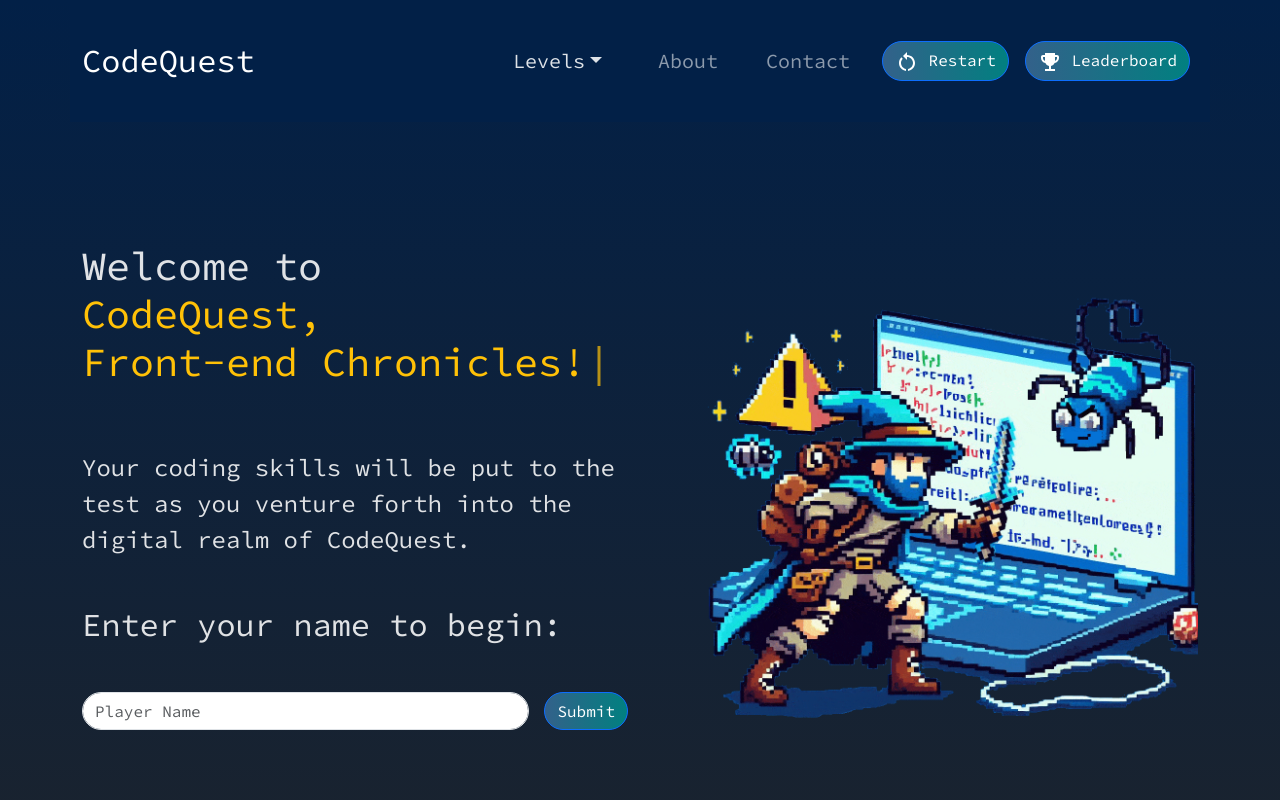
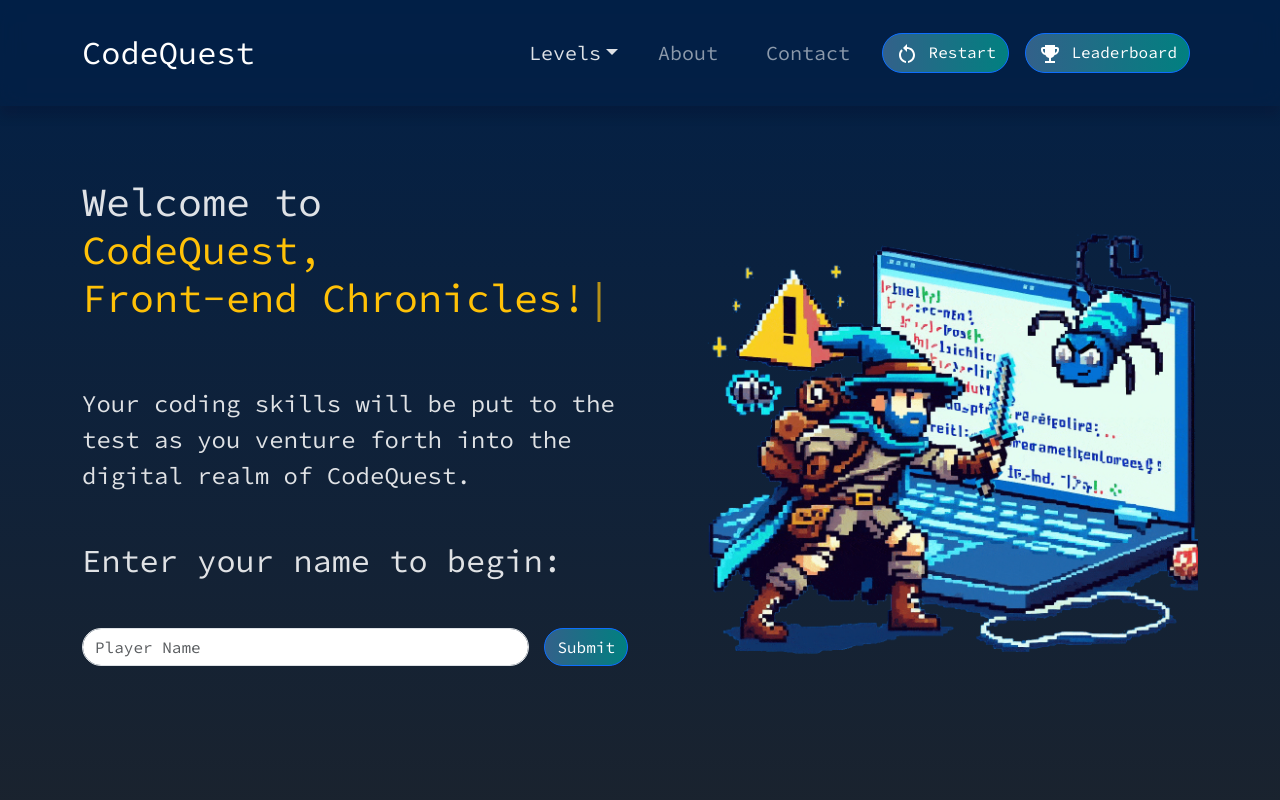
Before and after one commit to AoifeEdX/code-quest, a React (Vite) app: page / in a window 1280 px wide. Shown: the top 800 px of the page. Built offline with nearby package versions, Linux system fonts and the light colour scheme.

Commit message:
Added frosted effect to sticky nav

```diff
--- a/src/App.css
+++ b/src/App.css
@@ -109,3 +109,9 @@ button:focus-visible {
 .btn.gradient-bg-orange:hover {
   box-shadow: 3px 4px rgba(255, 255, 255, 0.6);
 }
+
+.header-container {
+	background-color: rgba(2, 32, 71, 0.6);
+	backdrop-filter: blur(10px);
+  box-shadow: 0px 10px 10px 0px rgba(9, 5, 29, 0.171);
+}
--- a/src/components/Header/Header.jsx
+++ b/src/components/Header/Header.jsx
@@ -14,12 +14,12 @@ const Header = () => {
 
 	return (
 		<>
-			<Container className="py-4 mb-5 sticky-top" style={{ backgroundColor: '#022047' }}>
-				<Navbar variant="dark" expand="lg">
-					<Navbar.Brand href="/" className="fs-2 me-auto">CodeQuest</Navbar.Brand>
+			<Navbar variant="dark" expand="lg" className="sticky-top header-container">
+				<div className="container">
+					<Navbar.Brand href="/" className="fs-2  my-3">CodeQuest</Navbar.Brand>
 					<Navbar.Toggle aria-controls="navbar-nav" />
-					<Navbar.Collapse id="navbar-nav" className="justify-content-end text-end fs-5">
-						<NavDropdown title="Levels" id="basic-nav-dropdown" className="me-5">
+					<Navbar.Collapse id="navbar-nav" className="justify-content-end text-end fs-5 my-3">
+						<NavDropdown title="Levels" id="basic-nav-dropdown" className="mx-3">
 							<NavDropdown.Item href="/level1welcome">Level 1</NavDropdown.Item>
 							<NavDropdown.Item href="/level2welcome">Level 2</NavDropdown.Item>
 							<NavDropdown.Item href="/level3welcome">Level 3</NavDropdown.Item>
@@ -27,7 +27,7 @@ const Header = () => {
 							<NavDropdown.Item href="/final-scores">Final Scores</NavDropdown.Item>
 						</NavDropdown>
 						<Nav>
-							<Nav.Link href="/about" className="me-3">About</Nav.Link>
+							<Nav.Link href="/about" className="mx-3">About</Nav.Link>
 							<Nav.Link href="/contact" className="mx-3">Contact</Nav.Link>
 						</Nav>
 						<Nav>
@@ -45,9 +45,8 @@ const Header = () => {
 							</Button>
 						</Nav>
 					</Navbar.Collapse>
+				</div>
 			</Navbar>
-			</Container>
-
 			{openModal && (<LeaderBoard onClose={handleButtonClick} />)}
 		</>
 	);
```
Lines whose indentation alone changed are shown as unchanged.
